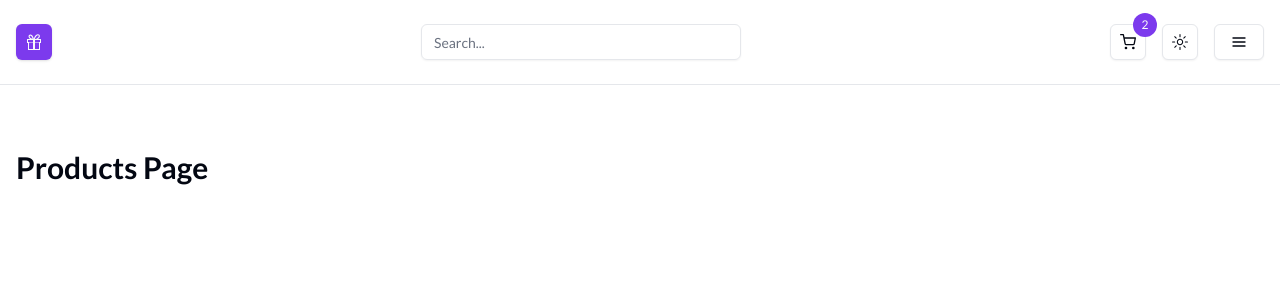
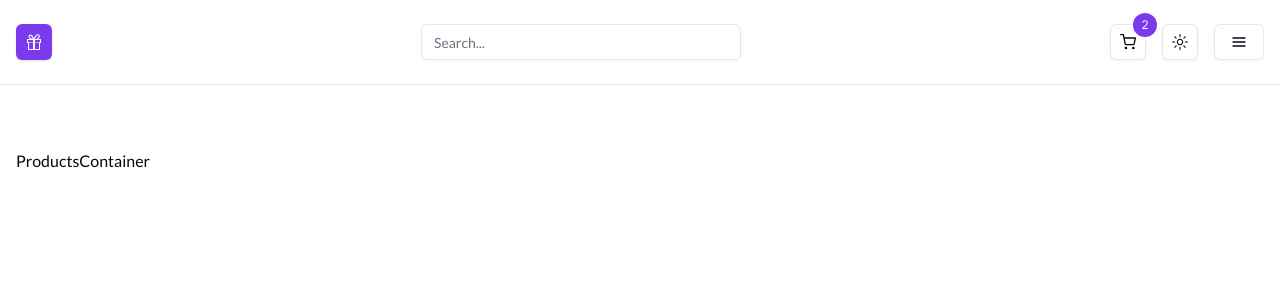
Before and after one commit to arekmastalerczuk/moto-store, a Next.js app: page /products in a window 1280 px wide. Shown: the top 300 px of the page. Built offline with nearby package versions, Linux system fonts and the light colour scheme.

Commit message:
added loading component and ProductsContainer

```diff
--- /dev/null
+++ b/app/products/loading.tsx
@@ -0,0 +1,40 @@
+'use client';
+
+import React from 'react';
+import LoadingContainer from '@/components/global/LoadingContainer';
+import SectionTitle from '@/components/global/SectionTitle';
+import { Skeleton } from '@/components/ui/skeleton';
+import { IoGridOutline, IoListOutline } from 'react-icons/io5';
+import { Button } from '@/components/ui/button';
+
+function loading() {
+  return (
+    <>
+      <LoadingHeader />
+      <LoadingContainer />
+    </>
+  );
+}
+
+export default loading;
+
+function LoadingHeader() {
+  return (
+    <>
+      <section>
+        <SectionTitle title='Products' />
+        <div className='mt-8 flex items-center justify-between'>
+          <Skeleton className='h-6 w-36' />
+          <div className='flex gap-x-4'>
+            <Button size='icon' variant='default'>
+              <IoGridOutline />
+            </Button>
+            <Button size='icon' variant='ghost'>
+              <IoListOutline />
+            </Button>
+          </div>
+        </div>
+      </section>
+    </>
+  );
+}
--- a/app/products/page.tsx
+++ b/app/products/page.tsx
@@ -1,7 +1,18 @@
 import React from 'react';
+import ProductsContainer from '@/components/products/ProductsContainer';
 
-function ProductsPage() {
-  return <h1 className='text-3xl font-bold'>Products Page</h1>;
+type Props = {
+  searchParams: {
+    layout?: string;
+    search?: string;
+  };
+};
+
+function ProductsPage({ searchParams }: Props) {
+  const layout = searchParams.layout || 'grid';
+  const search = searchParams.search || '';
+
+  return <ProductsContainer layout={layout} search={search} />;
 }
 
 export default ProductsPage;
```
